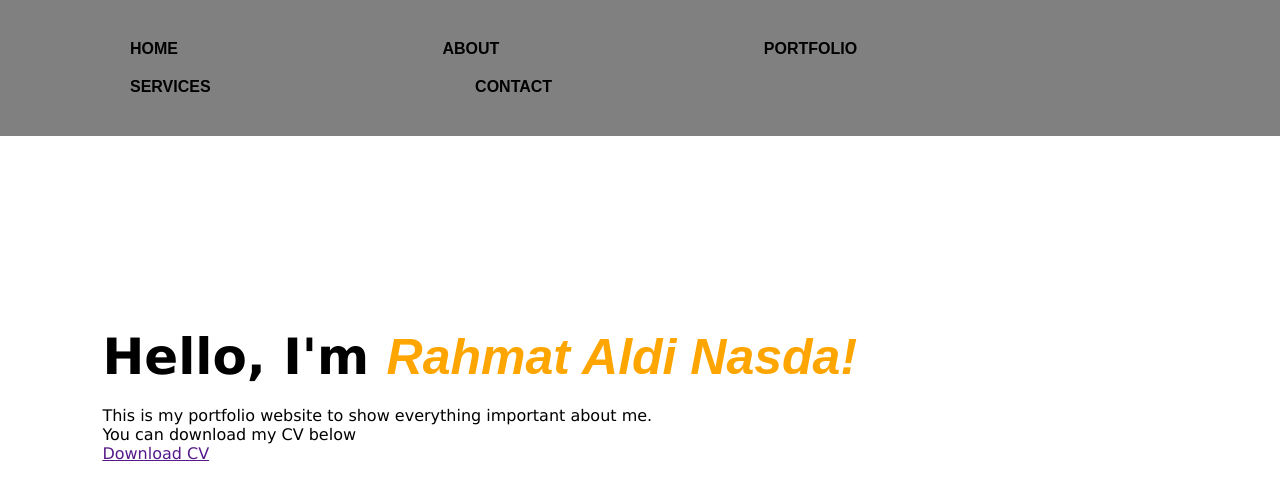
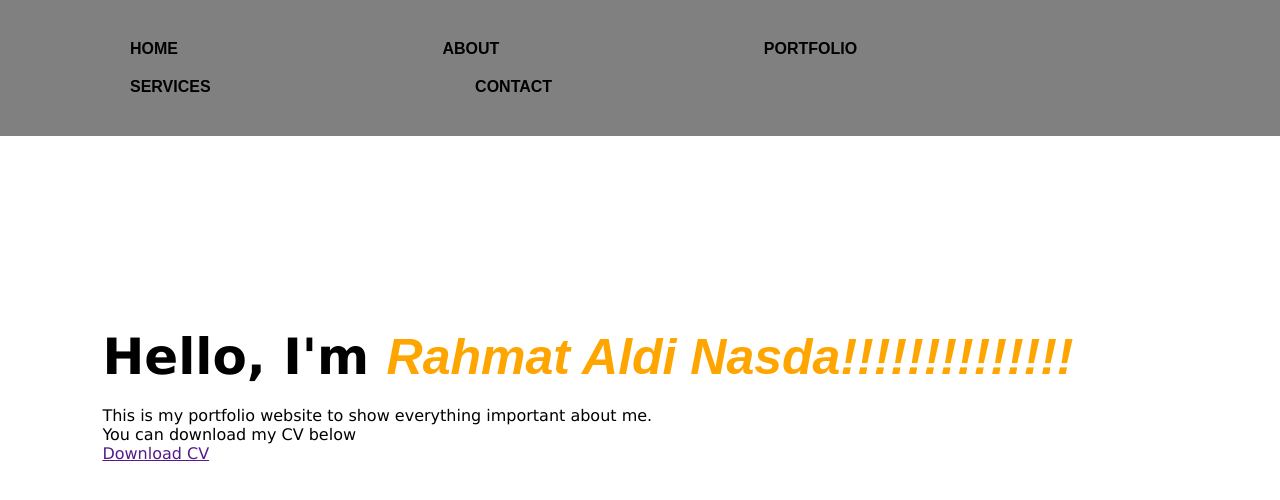
Before and after one commit to urbaee/Portofolio, a plain HTML site: page index.html in a window 1280 px wide. Drawn offline with Linux system fonts and the light colour scheme.

Commit message:
Second Commit Test

```diff
--- a/index.html
+++ b/index.html
@@ -19,7 +19,7 @@
         </nav>
         <div class="detel">
             <h1>
-                Hello, I'm <i>Rahmat Aldi Nasda!</i>
+                Hello, I'm <i>Rahmat Aldi Nasda!!!!!!!!!!!!!!</i>
             </h1>
             <p style="font-family: Verdana, Geneva, Tahoma, sans-serif;">This is my portfolio website to show everything important about me. <br> You can download my CV below</p>
             <a href="" style="font-family: Verdana, Geneva, Tahoma, sans-serif;">Download CV</a>
```
